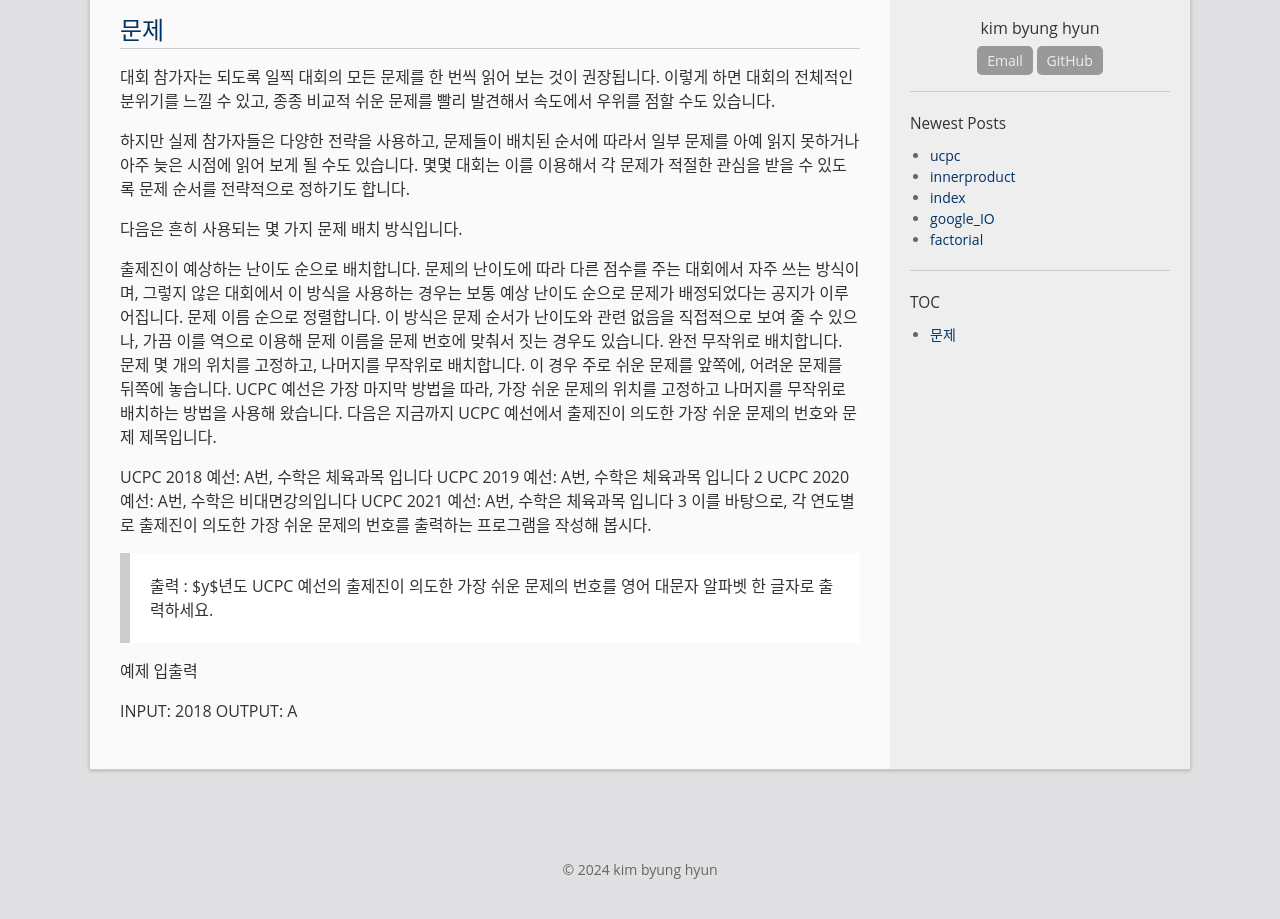
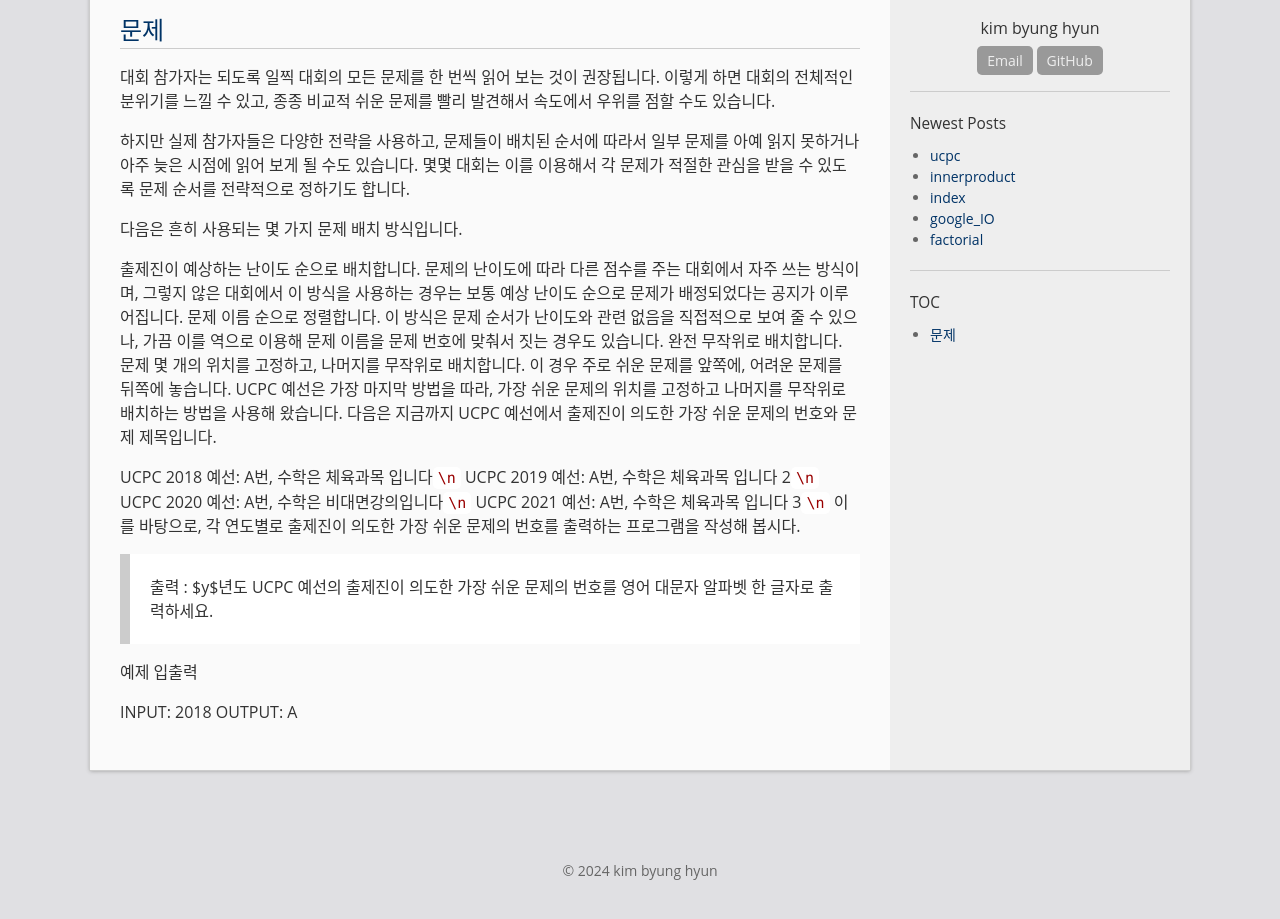
Before and after one commit to bh6366632/bh6366632.github.com, a Jekyll site: the page built from _posts/2024-04-25-ucpc.md, in a window 1280 px wide, cut to the strip 261-1202 px from the top of the page. Shown: the top 919 px of the strip. Built offline with Jekyll 4.4.1, drawn with Linux system fonts in a browser that asks for light colours.

```diff
--- a/_posts/2024-04-25-ucpc.md
+++ b/_posts/2024-04-25-ucpc.md
@@ -22,10 +22,10 @@ permalink: /archivers/ucpc
 문제 몇 개의 위치를 고정하고, 나머지를 무작위로 배치합니다. 이 경우 주로 쉬운 문제를 앞쪽에, 어려운 문제를 뒤쪽에 놓습니다.
 UCPC 예선은 가장 마지막 방법을 따라, 가장 쉬운 문제의 위치를 고정하고 나머지를 무작위로 배치하는 방법을 사용해 왔습니다. 다음은 지금까지 UCPC 예선에서 출제진이 의도한 가장 쉬운 문제의 번호와 문제 제목입니다.
 
-UCPC 2018 예선: A번, 수학은 체육과목 입니다
-UCPC 2019 예선: A번, 수학은 체육과목 입니다 2
-UCPC 2020 예선: A번, 수학은 비대면강의입니다
-UCPC 2021 예선: A번, 수학은 체육과목 입니다 3
+UCPC 2018 예선: A번, 수학은 체육과목 입니다`\n`
+UCPC 2019 예선: A번, 수학은 체육과목 입니다 2`\n`
+UCPC 2020 예선: A번, 수학은 비대면강의입니다`\n`
+UCPC 2021 예선: A번, 수학은 체육과목 입니다 3`\n`
 이를 바탕으로, 각 연도별로 출제진이 의도한 가장 쉬운 문제의 번호를 출력하는 프로그램을 작성해 봅시다.
 
 >출력 :
```
